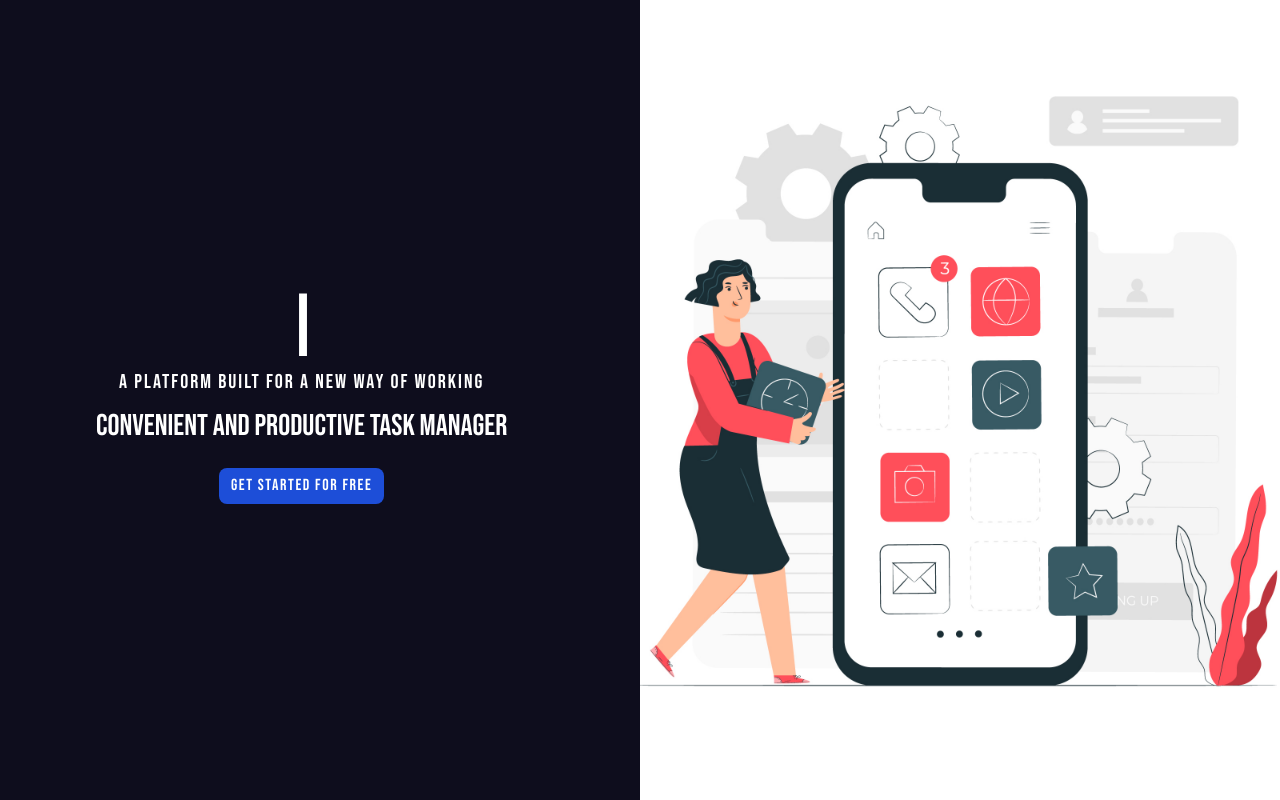
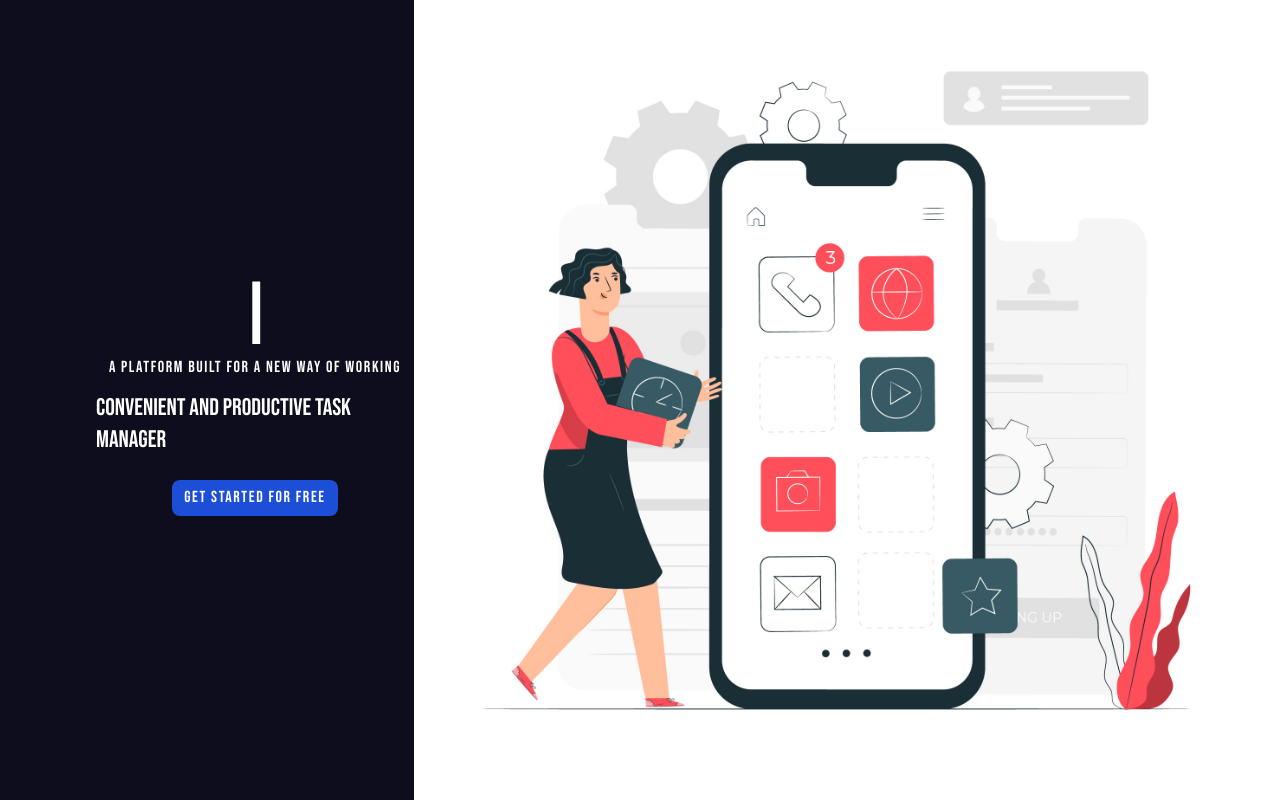
Before and after one commit to osama-hasan-khan/task-management-mern, a React (Vite) app in the folder frontend/: page / in a window 1280 px wide. Built offline with nearby package versions, Linux system fonts and the light colour scheme; a web font is replaced by a local one.

Commit message:
created better side bar interface with name's

```diff
--- a/frontend/src/components/HomePage.jsx
+++ b/frontend/src/components/HomePage.jsx
@@ -10,10 +10,10 @@ const HomePage = () => {
         <h1 className="font-extrabold font-myFont text-6xl">
           <ReactTyped strings={["LeafBoard"]} typeSpeed={350} loop />
         </h1>
-        <h5 className="text-xl font-myFont tracking-widest">
+        <h5 className="font-myFont tracking-widest">
           A platform built for a new way of working
         </h5>
-        <h6 className="font-myFont text-3xl">
+        <h6 className="font-myFont text-2xl">
           Convenient and productive task manager
         </h6>
         <Link
@@ -26,7 +26,7 @@ const HomePage = () => {
       <img
         src={myImage}
         alt="image"
-        className="w-[50%] h-[100%] object-cover"
+        className="w-[70%] h-[100%] object-cover"
       />
     </div>
   );
--- a/frontend/src/components/Sidebar.jsx
+++ b/frontend/src/components/Sidebar.jsx
@@ -10,18 +10,18 @@ const Sidebar = () => {
     {
       path: "/create-task",
       icon: <AiFillHome />,
+      name: "Task Creation",
     },
-    { path: "/tasks", icon: <BiTask /> },
-    { path: "/profile", icon: <FaCamera /> },
+    { path: "/tasks", icon: <BiTask />, name: "Task Overview" },
+    { path: "/profile", icon: <FaCamera />, name: "Profile" },
   ];
 
   const location = useLocation();
 
   return (
-    <div className="w-16 h-screen bg-[#0e0d1d] text-white pt-8 flex flex-col items-center gap-y-3">
+    <div className="w-32 h-screen bg-[#0e0d1d] text-white pt-8 flex flex-col items-center gap-y-3">
       <IoLogoBuffer size={52} />
       <div className="flex flex-col gap-y-3 w-full pt-5">
-        <span></span>
         {Menus.map((menu, index) => {
           return (
             <Link to={menu.path} key={index}>
@@ -31,13 +31,17 @@ const Sidebar = () => {
                 } list-none `}
               >
                 <span
-                  className={`text-2xl flex items-center justify-center p-2 ${
+                  className={`flex items-center gap-1 p-2 ${
                     location.pathname === menu.path
                       ? "text-green-400"
                       : "text-zinc-600"
                   }`}
                 >
-                  {menu.icon}
+                  <span className="text-xl">{menu.icon}</span>
+                  <span className="text-[13px] font-myFifthFont">
+                    {" "}
+                    {menu.name}{" "}
+                  </span>
                 </span>
               </li>
             </Link>
--- a/frontend/src/components/TaskList.jsx
+++ b/frontend/src/components/TaskList.jsx
@@ -1,4 +1,3 @@
-// src/components/TaskList.js
 import React from "react";
 
 const TaskList = ({ task }) => {
```
